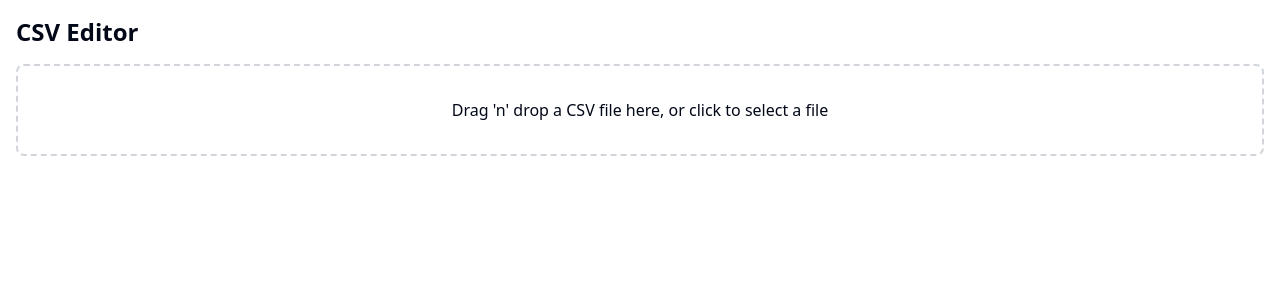
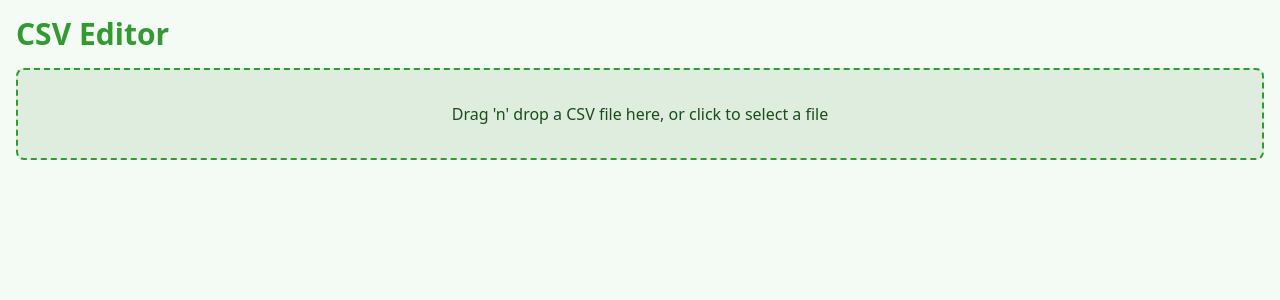
Before and after one commit to GPT-Engineer-App/tidy-csv-gadget, a React (Vite) app: page / in a window 1280 px wide. Shown: the top 300 px of the page. Built offline with nearby package versions, Linux system fonts and the light colour scheme.

Commit message:
Make UI elements green
Updated the styles of UI components to have a green color scheme throughout the application.
[skip gpt_engineer]

```diff
--- a/src/index.css
+++ b/src/index.css
@@ -4,33 +4,33 @@
 
 @layer base {
   :root {
-    --background: 0 0% 100%;
-    --foreground: 222.2 84% 4.9%;
+    --background: 120 50% 97%;
+    --foreground: 120 50% 20%;
 
-    --card: 0 0% 100%;
-    --card-foreground: 222.2 84% 4.9%;
+    --card: 120 50% 95%;
+    --card-foreground: 120 50% 20%;
 
-    --popover: 0 0% 100%;
-    --popover-foreground: 222.2 84% 4.9%;
+    --popover: 120 50% 97%;
+    --popover-foreground: 120 50% 20%;
 
-    --primary: 222.2 47.4% 11.2%;
-    --primary-foreground: 210 40% 98%;
+    --primary: 120 50% 40%;
+    --primary-foreground: 120 50% 98%;
 
-    --secondary: 210 40% 96.1%;
-    --secondary-foreground: 222.2 47.4% 11.2%;
+    --secondary: 120 30% 90%;
+    --secondary-foreground: 120 50% 20%;
 
-    --muted: 210 40% 96.1%;
-    --muted-foreground: 215.4 16.3% 46.9%;
+    --muted: 120 30% 90%;
+    --muted-foreground: 120 30% 40%;
 
-    --accent: 210 40% 96.1%;
-    --accent-foreground: 222.2 47.4% 11.2%;
+    --accent: 120 30% 90%;
+    --accent-foreground: 120 50% 20%;
 
     --destructive: 0 84.2% 60.2%;
-    --destructive-foreground: 210 40% 98%;
+    --destructive-foreground: 120 50% 98%;
 
-    --border: 214.3 31.8% 91.4%;
-    --input: 214.3 31.8% 91.4%;
-    --ring: 222.2 84% 4.9%;
+    --border: 120 30% 85%;
+    --input: 120 30% 85%;
+    --ring: 120 50% 40%;
 
     --radius: 0.5rem;
   }
--- a/src/pages/Index.jsx
+++ b/src/pages/Index.jsx
@@ -43,10 +43,10 @@ const CSVEditor = () => {
   };
 
   return (
-    <div className="container mx-auto p-4">
-      <h1 className="text-2xl font-bold mb-4">CSV Editor</h1>
+    <div className="container mx-auto p-4 bg-background text-foreground">
+      <h1 className="text-3xl font-bold mb-4 text-primary">CSV Editor</h1>
 
-      <div {...getRootProps()} className="border-2 border-dashed border-gray-300 rounded-lg p-8 mb-4 text-center cursor-pointer">
+      <div {...getRootProps()} className="border-2 border-dashed border-primary rounded-lg p-8 mb-4 text-center cursor-pointer bg-secondary">
         <input {...getInputProps()} />
         {isDragActive ? (
           <p>Drop the CSV file here ...</p>
@@ -57,10 +57,10 @@ const CSVEditor = () => {
 
       {data.length > 0 && (
         <>
-          <div className="mb-4">
-            <Button onClick={addRow}>Add Row</Button>
-            <CSVLink data={[headers, ...data]} filename={`edited_${fileName}`} className="ml-2">
-              <Button>Download CSV</Button>
+          <div className="mb-4 space-x-2">
+            <Button onClick={addRow} className="bg-primary text-primary-foreground hover:bg-primary/90">Add Row</Button>
+            <CSVLink data={[headers, ...data]} filename={`edited_${fileName}`}>
+              <Button className="bg-secondary text-secondary-foreground hover:bg-secondary/90">Download CSV</Button>
             </CSVLink>
           </div>
 
@@ -86,7 +86,7 @@ const CSVEditor = () => {
                       </TableCell>
                     ))}
                     <TableCell>
-                      <Button variant="destructive" onClick={() => deleteRow(rowIndex)}>Delete</Button>
+                      <Button variant="destructive" onClick={() => deleteRow(rowIndex)} className="bg-destructive text-destructive-foreground hover:bg-destructive/90">Delete</Button>
                     </TableCell>
                   </TableRow>
                 ))}
```
